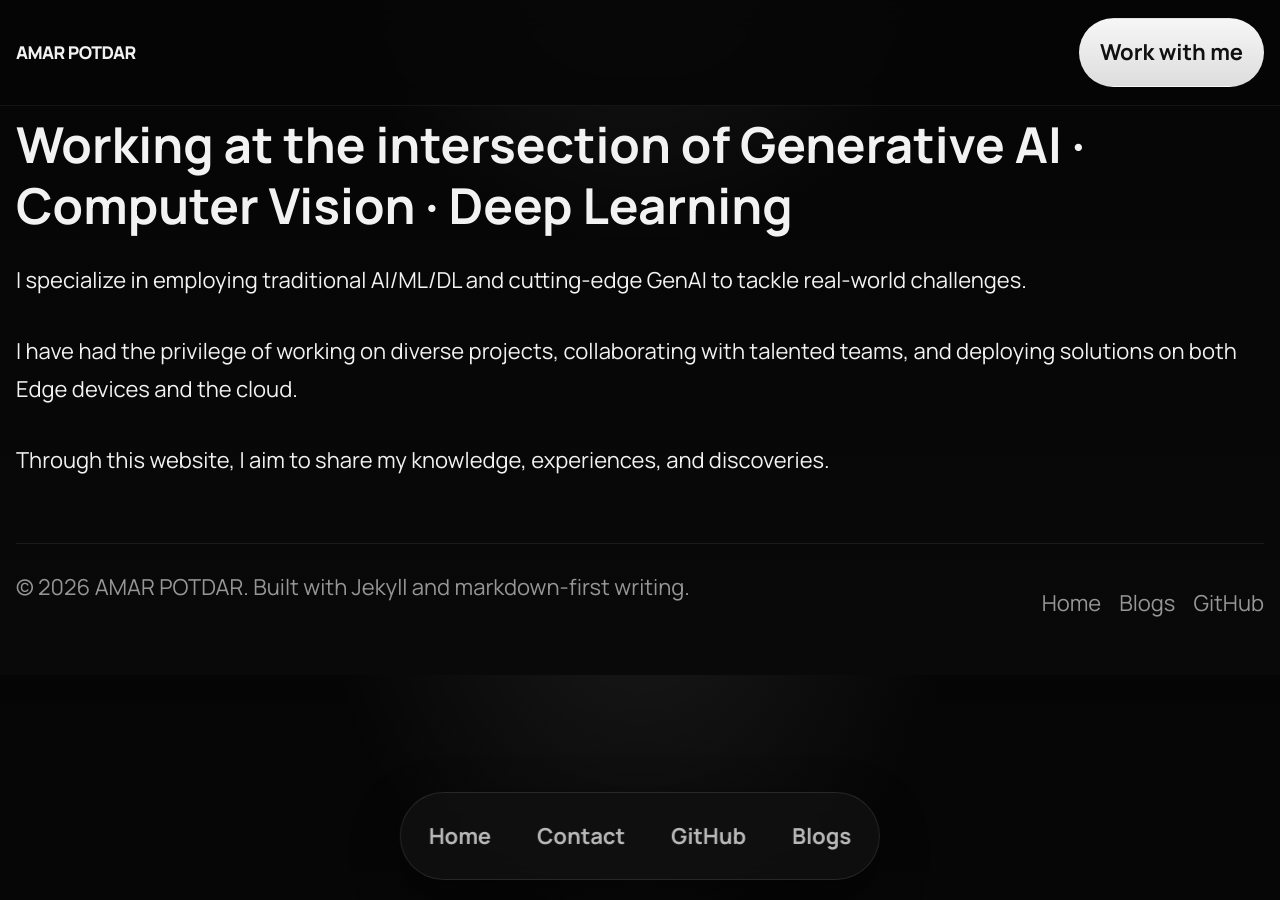
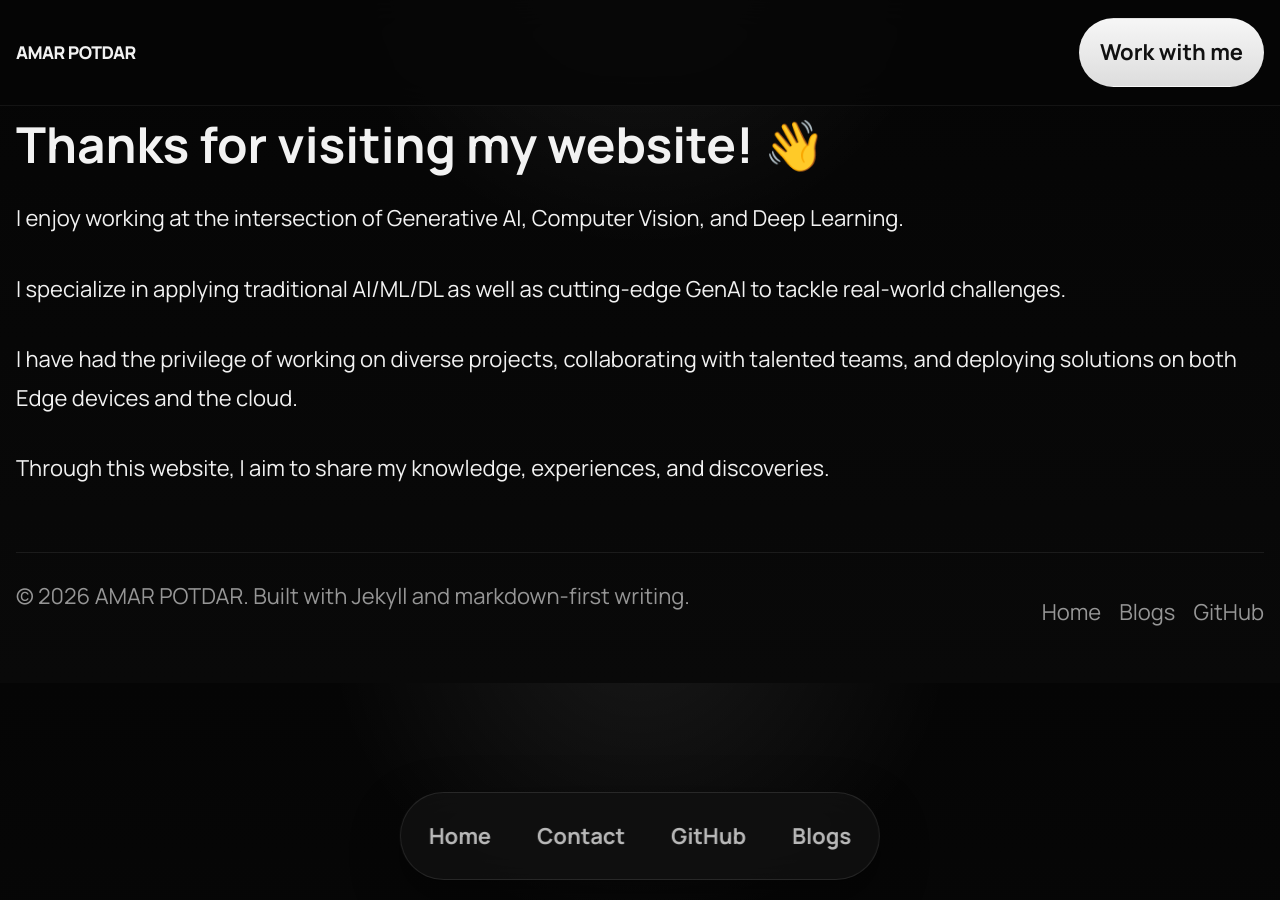
Before and after one commit to MeAmarP/meamarp.github.io, a Jekyll site: the page built from menu/about.md, in a window 1280 px wide. Built offline with Jekyll 4.4.1, drawn with Linux system fonts in a browser that asks for light colours; nearby versions of some CDN libraries.

Commit message:
Update about section: Revise header and improve sentence structure for clarity

```diff
--- a/menu/about.md
+++ b/menu/about.md
@@ -4,9 +4,11 @@ title: About
 permalink: /about
 ---
 
-## Working at the intersection of Generative AI · Computer Vision · Deep Learning
+## Thanks for visiting my website! 👋
 
-I specialize in employing traditional AI/ML/DL and cutting-edge GenAI to tackle real-world challenges.
+I enjoy working at the intersection of Generative AI, Computer Vision, and Deep Learning.
+
+I specialize in applying traditional AI/ML/DL as well as cutting-edge GenAI to tackle real-world challenges.
 
 I have had the privilege of working on diverse projects, collaborating with talented teams, and deploying solutions on both Edge devices and the cloud.
 
```
